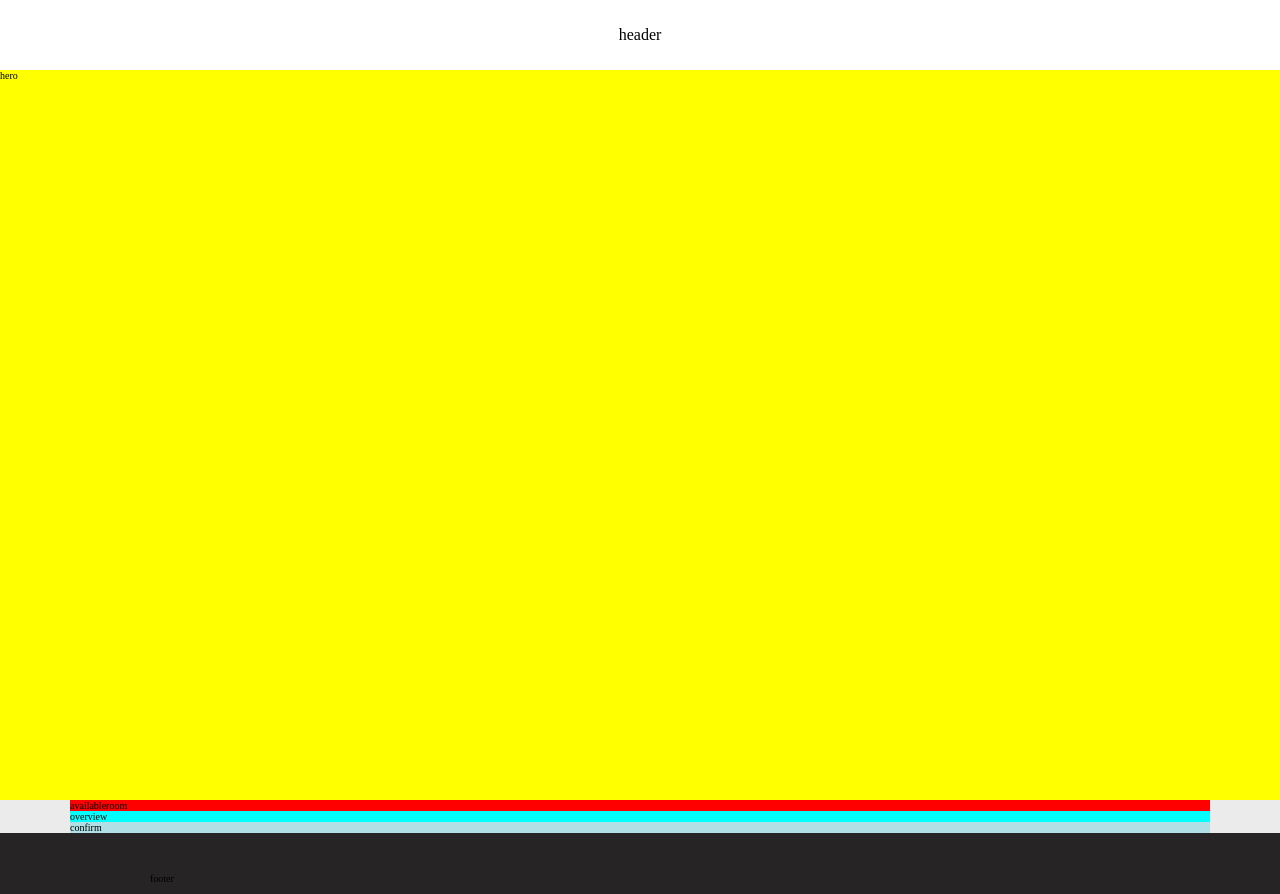
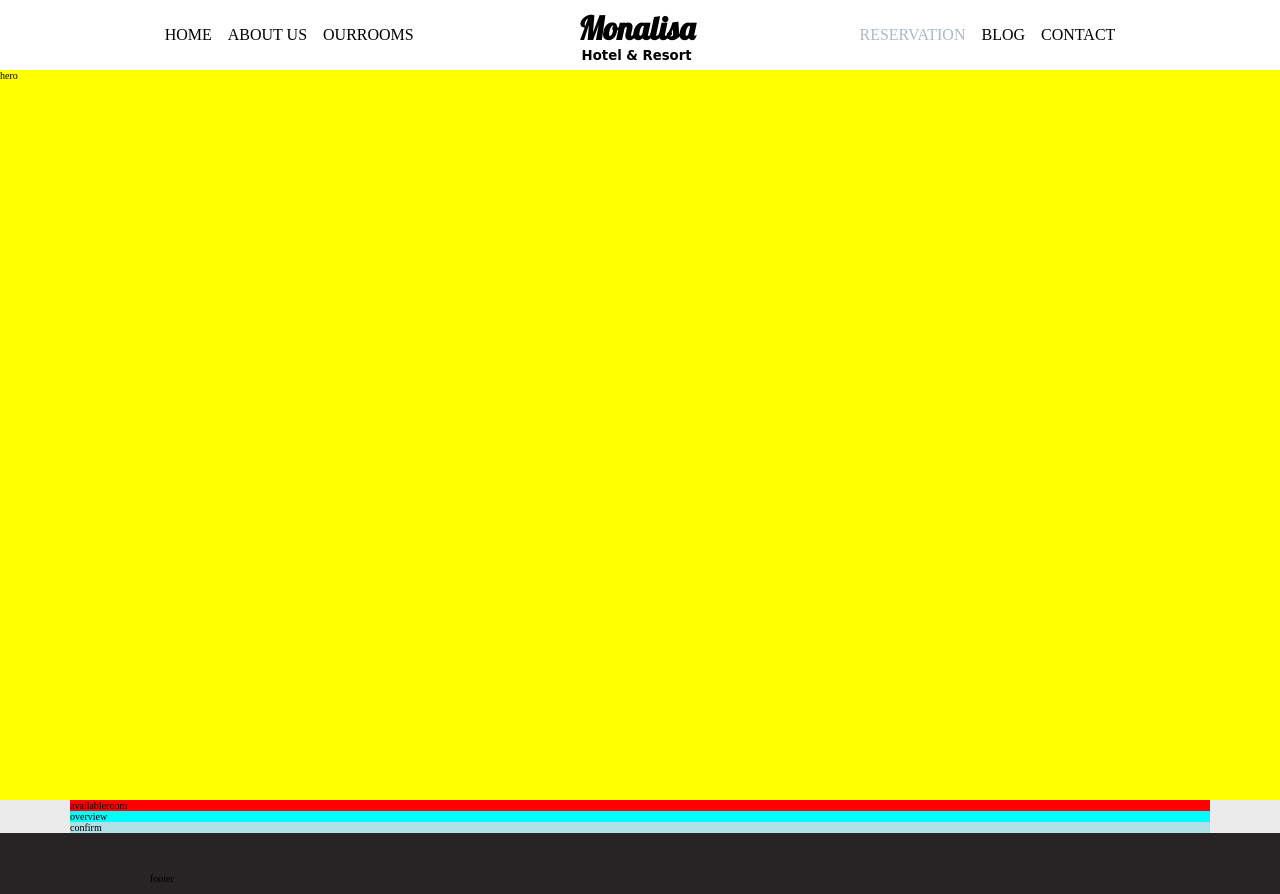
Before and after one commit to farazmrx/MonalisaHotel, a website: page reservation.html in a window 1280 px wide. Drawn offline with Linux system fonts and the light colour scheme; a web font is replaced by a local one.

Commit message:
Building the Header of reservation page

```diff
--- a/reservation.html
+++ b/reservation.html
@@ -17,7 +17,28 @@
 </head>
 <body class="reservation__container">
     <header class="header">
-        header
+        <nav class="header__menu">
+            <ul class="header__list">
+                <li class="header__item"><a href="index.html" class="header__link">Home</a></li>
+                <li class="header__item"><a href="#" class="header__link">About us</a></li>
+                <li class="header__item"><a href="roomlisting.html" class="header__link">Ourrooms</a></li>
+            </ul>
+        </nav>
+
+        <div class="header__logo">
+            <span>
+                <h1>Monalisa</h1>
+                <h5>Hotel & Resort</h5>
+            </span>
+        </div><!-- header logo -->
+
+        <nav class="header__menu">
+            <ul class="header__list">
+                <li class="header__item"><a href="#" class="header__link header__link--active">Reservation</a></li>
+                <li class="header__item"><a href="#" class="header__link">Blog</a></li>
+                <li class="header__item"><a href="#" class="header__link">Contact</a></li>
+            </ul>
+        </nav>
     </header>
 
     <div class="reservation__hero">
```
